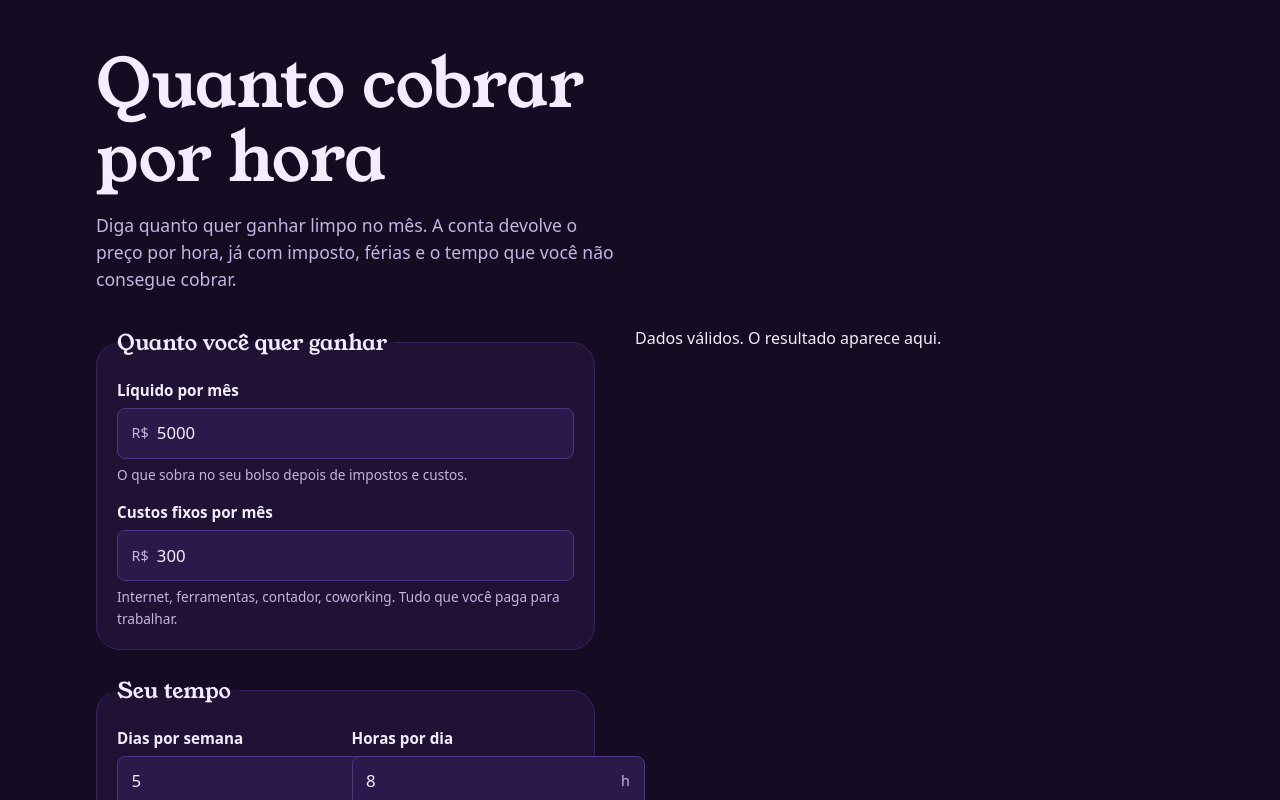
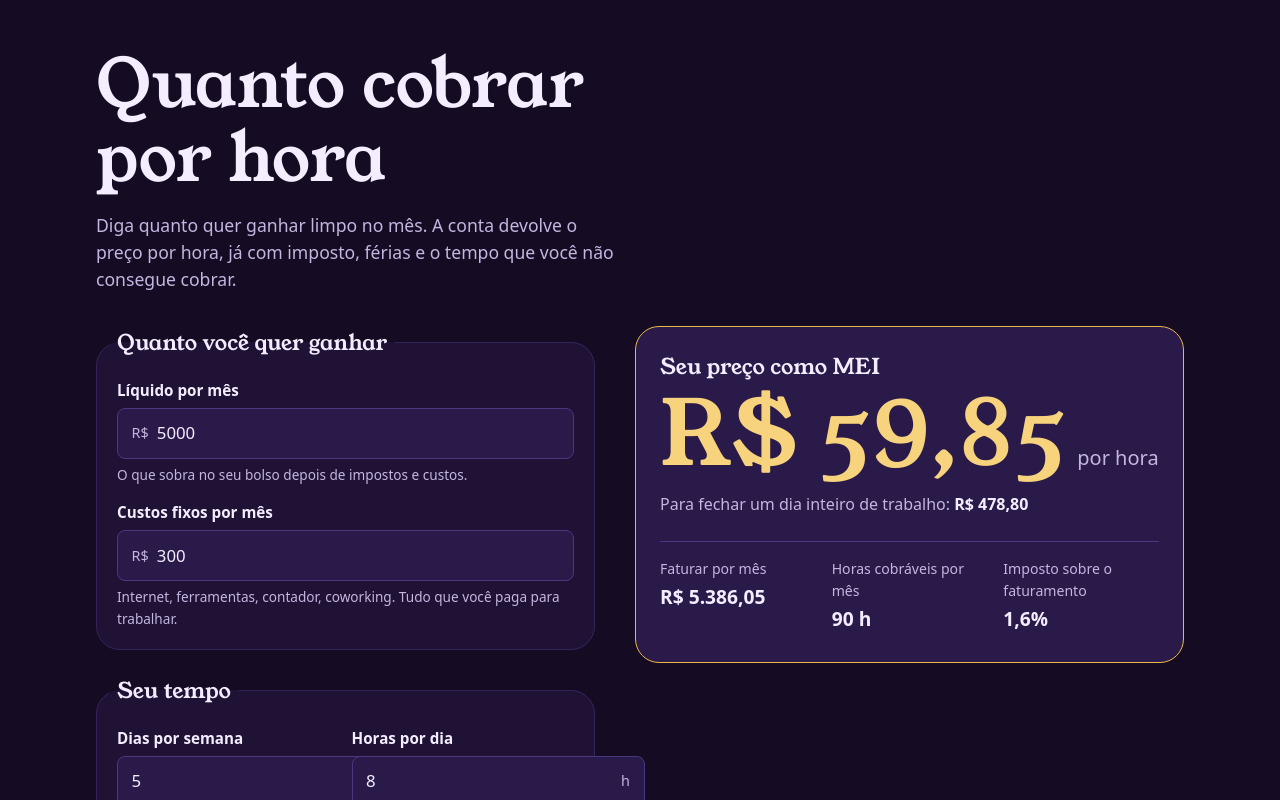
Before and after one commit to GabriellaCMaciel/nao-trabalho-de-graca, a React (Vite) app: page / in a window 1280 px wide. Shown: the top 800 px of the page. Built offline with nearby package versions, Linux system fonts and the light colour scheme.

Commit message:
feat(ui): show the hourly price result card

```diff
--- a/src/App.jsx
+++ b/src/App.jsx
@@ -1,5 +1,7 @@
 import { useMemo, useState } from 'react'
 import InputForm from './components/InputForm.jsx'
+import PriceHero from './components/PriceHero.jsx'
+import { calculatePricing } from './domain/pricing.js'
 import { ENTRADAS_PADRAO, validateInputs } from './domain/validation.js'
 import './styles/layout.css'
 
@@ -8,6 +10,12 @@ export default function App() {
   const [touched, setTouched] = useState({})
 
   const validation = useMemo(() => validateInputs(form), [form])
+
+  // O cálculo só roda com dados válidos; useMemo evita refazer a conta a cada renderização.
+  const pricing = useMemo(
+    () => (validation.isValid ? calculatePricing(validation.values) : null),
+    [validation],
+  )
 
   // Só mostramos o erro de um campo depois que a pessoa mexeu nele.
   const visibleErrors = Object.fromEntries(
@@ -33,7 +41,13 @@ export default function App() {
       <div className="layout">
         <InputForm form={form} errors={visibleErrors} onChange={handleChange} onBlur={handleBlur} />
         <section className="results" aria-label="Resultado">
-          <p>{validation.isValid ? 'Dados válidos. O resultado aparece aqui.' : 'Corrija os campos destacados.'}</p>
+          {pricing ? (
+            <PriceHero result={pricing.selected} workload={pricing.workload} />
+          ) : (
+            <p className="results__empty">
+              Preencha os campos com números válidos para ver o seu preço por hora.
+            </p>
+          )}
         </section>
       </div>
     </div>
--- /dev/null
+++ b/src/components/PriceHero.jsx
@@ -0,0 +1,58 @@
+import { formatBRL, formatPercent } from '../domain/money.js'
+import { REGIME_LABELS } from '../domain/regimes/index.js'
+import '../styles/results.css'
+
+const horas = (n) => `${n.toLocaleString('pt-BR', { maximumFractionDigits: 1 })} h`
+
+/**
+ * O número que importa: quanto cobrar por hora no regime escolhido.
+ * @param {{ result: object, workload: object }} props  result vem de priceForRegime
+ */
+export default function PriceHero({ result, workload }) {
+  if (result.reasons?.includes('unreachable')) {
+    return (
+      <section className="hero" aria-labelledby="hero-title">
+        <h2 id="hero-title" className="hero__title">
+          Não deu para calcular
+        </h2>
+        <p className="hero__daily">
+          Com esses dados não existe um preço possível. Confira se sobram horas cobráveis no ano e se o líquido
+          desejado é realista.
+        </p>
+      </section>
+    )
+  }
+
+  return (
+    <section className="hero" aria-labelledby="hero-title">
+      <h2 id="hero-title" className="hero__title">
+        Seu preço como {REGIME_LABELS[result.regime]}
+      </h2>
+
+      {/* aria-live: leitores de tela anunciam o novo preço quando você muda um campo */}
+      <p className="hero__price" aria-live="polite" aria-atomic="true">
+        <span className="visually-hidden">Cobre </span>
+        <span className="hero__value">{formatBRL(result.hourly)}</span>
+        <span className="hero__unit"> por hora</span>
+      </p>
+      <p className="hero__daily">
+        Para fechar um dia inteiro de trabalho: <strong>{formatBRL(result.daily)}</strong>
+      </p>
+
+      <dl className="hero__stats">
+        <div>
+          <dt>Faturar por mês</dt>
+          <dd>{formatBRL(result.grossMonthly)}</dd>
+        </div>
+        <div>
+          <dt>Horas cobráveis por mês</dt>
+          <dd>{horas(workload.billableHoursPerMonth)}</dd>
+        </div>
+        <div>
+          <dt>Imposto sobre o faturamento</dt>
+          <dd>{formatPercent(result.calc.effectiveRate)}</dd>
+        </div>
+      </dl>
+    </section>
+  )
+}
--- /dev/null
+++ b/src/styles/results.css
@@ -0,0 +1,60 @@
+/* Cartão do preço por hora: o momento principal da página. */
+.hero {
+  display: grid;
+  gap: 0.75rem;
+  padding: 1.75rem 1.5rem;
+  background: var(--surface-2);
+  border: 1px solid var(--gold);
+  border-radius: var(--radius-l);
+}
+
+.hero__title {
+  font-size: 1.35rem;
+}
+
+.hero__price {
+  display: flex;
+  flex-wrap: wrap;
+  align-items: baseline;
+  gap: 0.5rem;
+}
+
+.hero__value {
+  color: var(--gold-strong);
+  font-family: var(--font-display);
+  font-size: clamp(3.2rem, 11vw, 5.6rem);
+  line-height: 1;
+}
+
+.hero__unit {
+  color: var(--muted);
+  font-size: 1.25rem;
+}
+
+.hero__daily {
+  color: var(--muted);
+}
+
+.hero__daily strong {
+  color: var(--text);
+}
+
+.hero__stats {
+  display: grid;
+  grid-template-columns: repeat(auto-fit, minmax(150px, 1fr));
+  gap: 1rem;
+  margin: 0.75rem 0 0;
+  padding-top: 1rem;
+  border-top: 1px solid var(--line);
+}
+
+.hero__stats dt {
+  color: var(--muted);
+  font-size: 0.88rem;
+}
+
+.hero__stats dd {
+  margin: 0.15rem 0 0;
+  font-size: 1.2rem;
+  font-weight: 700;
+}
```
Also changed, not shown: 1 other file (tests, documents, lock files or other folders).
